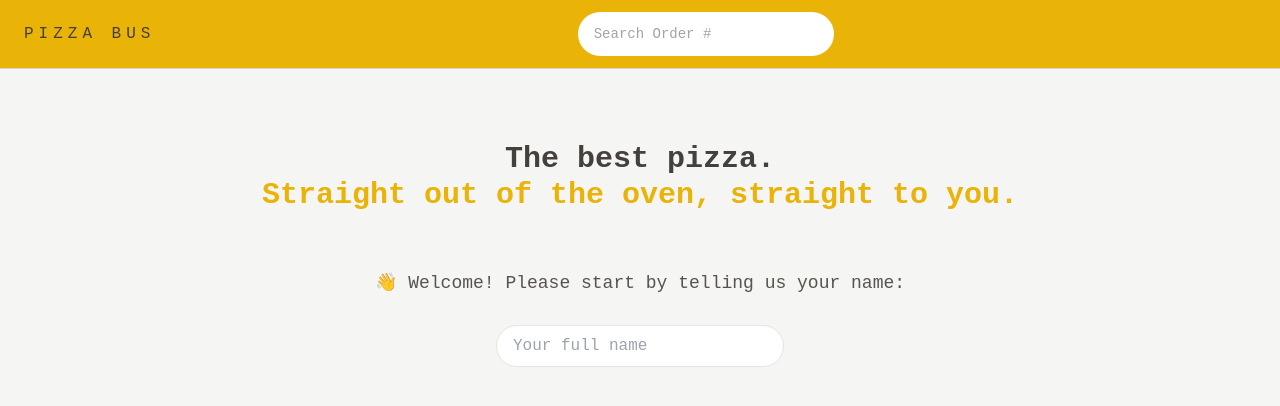
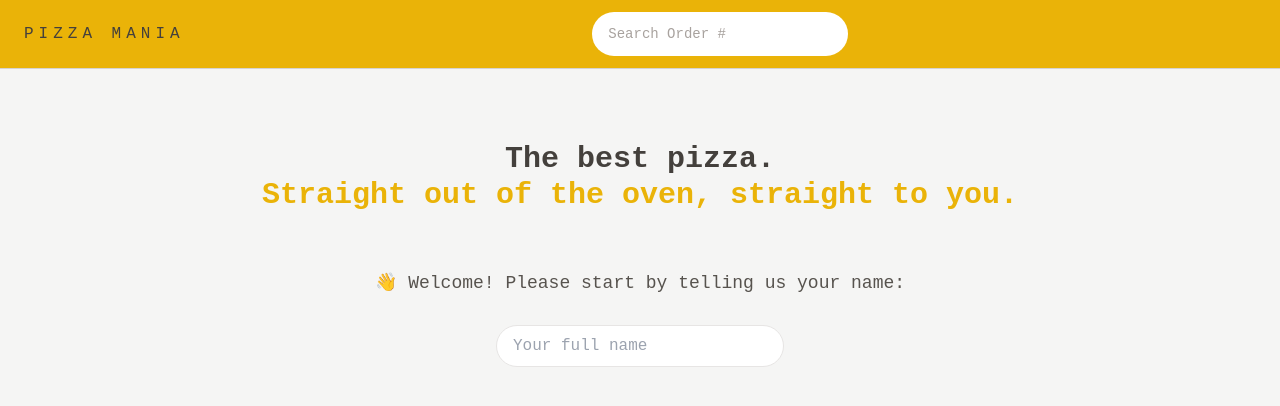
Before and after one commit to thisnotebook/PIZZAbooking, a React (Vite) app in the folder Pizza Mania/: page / in a window 1280 px wide. Shown: the top 406 px of the page. Built offline with nearby package versions, Linux system fonts and the light colour scheme.

Commit message:
final stuff

```diff
--- a/Pizza Mania/src/ui/Header.jsx
+++ b/Pizza Mania/src/ui/Header.jsx
@@ -7,7 +7,7 @@ function Header() {
         <header className="bg-yellow-500 uppercase px-4 py-3 border-b border-stone-300 sm:px-6 flex items-center justify-between font-pizza"
 
         >
-            <Link to="/" className="tracking-[5px]"> Pizza Bus</Link>
+            <Link to="/" className="tracking-[5px]"> Pizza Mania</Link>
             <SearchOrder />
             <Username />
         </header>
```
